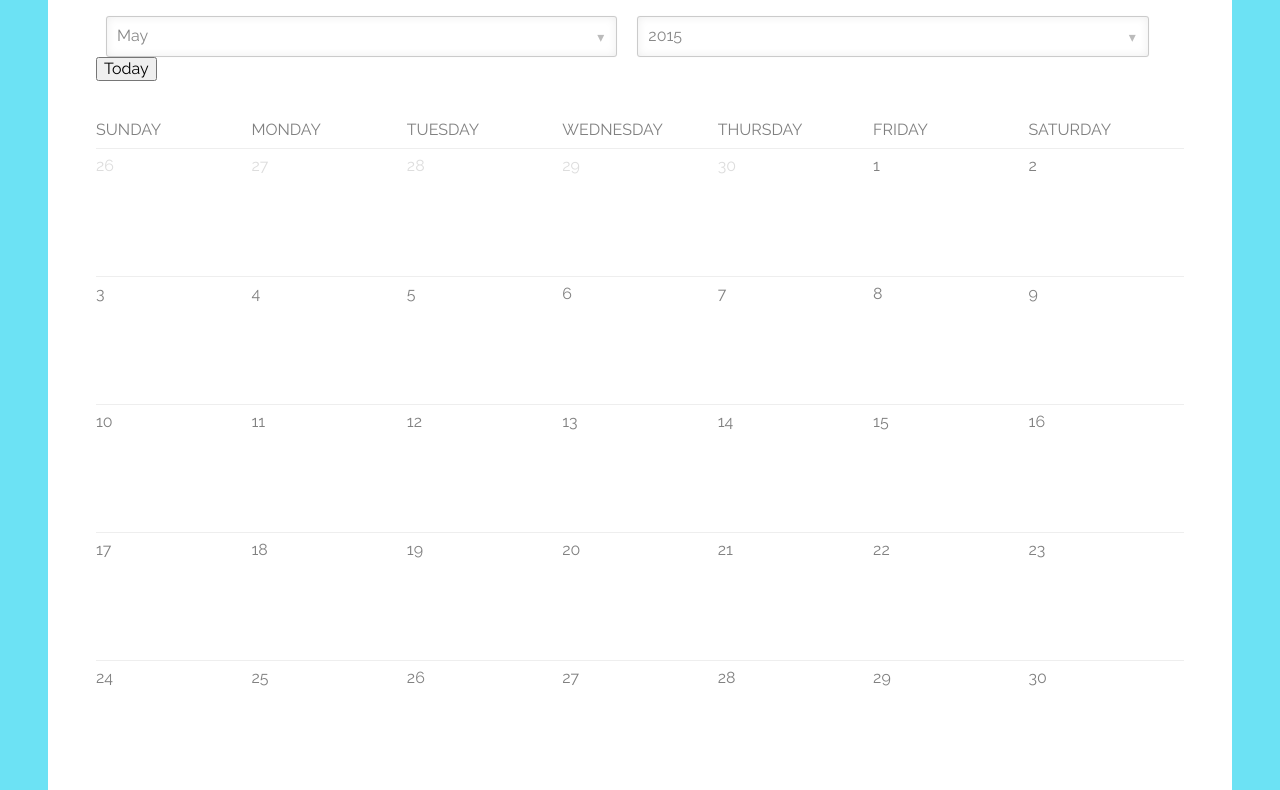
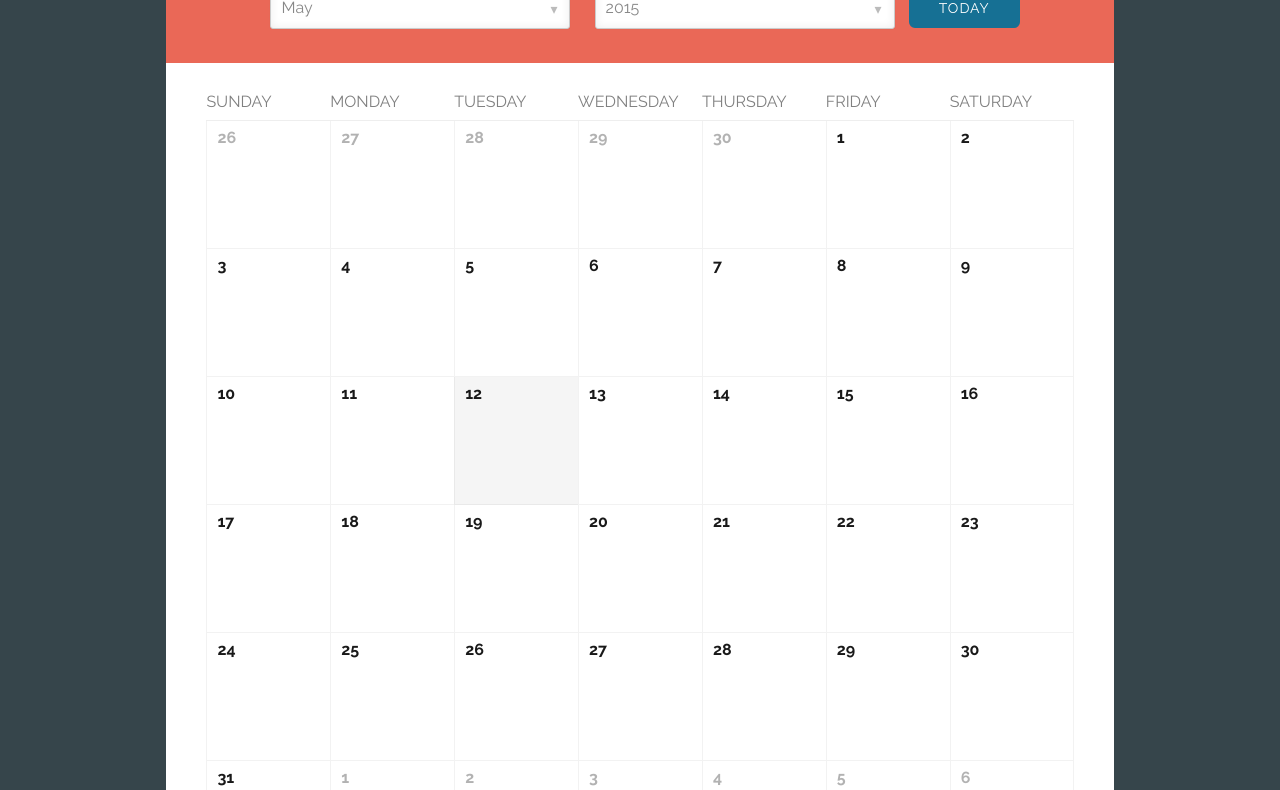
Before and after one commit to populationtwo/ng-calendar-directive, a website: page app/index.html in a window 1280 px wide. Shown: the part 167-957 px from the top of the page. Drawn offline with nearby package versions, Linux system fonts and the light colour scheme.

Commit message:
Add front end styling.

```diff
--- a/app/calendar-template.html
+++ b/app/calendar-template.html
@@ -17,6 +17,8 @@
 			</form>
 		</header>
 
+		<div class="calendar-body">
+
 		<ol class="day-names">
 			<li>Sunday</li>
 			<li>Monday</li>
@@ -31,6 +33,8 @@
 				<div class="date">{{day.day}}</div>
 			</li>
 		</ol>
+		</div>
+
 	</div>
 
 
--- a/app/sass/main.scss
+++ b/app/sass/main.scss
@@ -2,13 +2,7 @@
 @import url(http://fonts.googleapis.com/css?family=Raleway:400,700,300);
 @import "bourbon/bourbon";
 
-/* ================
-   Assign Variables */
-$primary-color: #6EB590;
-$secondary-color: #9987B5;
 
-/* ===========================
-   Setup Mixins/Helper Classes */
 .clearfix:after {
 	content: ".";
 	display: block;
@@ -16,62 +10,62 @@ $secondary-color: #9987B5;
 	clear: both;
 	visibility: hidden;
 }
-
-/* ==========
-   Setup Page */
 *, *:before, *:after {
 	box-sizing: border-box;
 }
 
 body {
 	padding: 3em;
-	background: #6ce2f4;
+	background: #36454B;
 	color: grey;
 	font-family: 'Raleway', sans-serif;
 }
 
-
-
-
-
-
-
-
-
-
-
-
-
-
-
-
-
-
-.cal-nav {
-	margin-bottom: rem(40);
+.page {
+	width: 80%;
+	margin: 0 auto;
+	max-width: rem(1400);
 }
 
 .select-wrapper {
 	@include clearfix;
-	min-width: 300px;
-	margin: 0 auto;
+	margin: 0 auto rem(30);
+	text-align: center;
+}
+
+button {
+	transition: all 0.15s ease-out 0s;
+	background: #167094;
+	border-radius: 6px;
+	color: white;
+	font-size: 0.875em;
+	letter-spacing: 1px;
+	padding: 1em;
+	text-align: center;
+	text-transform: uppercase;
+	display: inline-block;
+	margin: 0;
+	border: 0;
+	vertical-align: top;
+	padding: rem(12) rem(30);
+	cursor: pointer;
+	&:hover, &:focus {
+		background: darken(#167094, 10%);
+	}
 }
 
 .form-select {
 	@include user-select(none);
-	width: 47%;
+	width: rem(300);
 	position: relative;
 	display: inline-block;
-	float: left;
 	margin: 0 rem(10);
 	background: #ffffff;
 	overflow: hidden;
 	border: 1px solid #cbcbcb;
 	border-radius: 3px;
 	box-shadow: 0 0 1px rgba(0, 0, 0, 0.1), inset 0 0 10px rgba(0, 0, 0, 0.07);
-
 	@include transition(box-shadow, 0.2s);
-
 	&:focus,
 	&:hover {
 		box-shadow: 0 0 15px rgba(0, 0, 0, 0.2);
@@ -86,7 +80,6 @@ body {
 		color: #bbbbbb;
 		line-height: 40px;
 		font-size: 14px;
-
 		.ie & {
 			display: none;
 		}
@@ -105,11 +98,8 @@ select {
 	z-index: 2;
 	border: none;
 	padding: 10px 10px 10px 5px;
-	// This is so hacky.. (for Firefox)
-	// Removes the default select arrow.
 	text-overflow: '';
 	text-indent: 5px;
-	// End of brutal hack
 
 	@include appearance(none);
 
@@ -118,9 +108,7 @@ select {
 		border: 1px solid #cbcbcb;
 		border-radius: 3px;
 		box-shadow: 0 0 1px rgba(0, 0, 0, 0.1), inset 0 0 10px rgba(0, 0, 0, 0.07);
-
 		@include transition(box-shadow, 0.2s);
-
 		&:hover {
 			border-color: #cccccc;
 			box-shadow: 0 0 15px rgba(0, 0, 0, 0.2);
@@ -143,23 +131,21 @@ select::-ms-expand {
 	display: none;
 }
 
-
-
-
-
-
-
 /* ================
    Calendar Styling */
 .calendar {
 	background: white;
-	padding: 3em;
-	border-radius: 10px;
+	header {
+		background: #EA6857;
+		padding: rem(20) 0 0;
+		@include clearfix;
+	}
 	.month {
 		margin-top: 0;
 		font-weight: normal;
 		font-size: 3em;
-		color: $primary-color;
+		color: #FFF;
+		text-align: center;
 	}
 	ol {
 		list-style: none;
@@ -180,18 +166,32 @@ select::-ms-expand {
 	}
 	.days {
 		li {
-			border-bottom: 1px solid #eee;
+			border-bottom: 1px solid rgba(0, 0, 0, 0.05);
+			border-left: 1px solid rgba(0, 0, 0, 0.05);
+
 			min-height: 8em;
 			.date {
 				margin: .5em 0;
+				padding-left: rem(10);
+				font-weight: 700;
+				color: rgba(0, 0, 0, 0.9);
+
 			}
 
-			&:nth-child(n+29) {
-				border-bottom: none;
+			&:nth-child(7n+7) {
+				border-right: 1px solid rgba(0, 0, 0, 0.05);
 			}
 			&.outside .date {
-				color: #ddd;
+					color: rgba(0, 0, 0, 0.3);
+			}
+			&.today {
+				color: #800000;
+				background: whitesmoke;
 			}
 		}
 	}
 }
+
+.calendar-body {
+	padding: rem(30) rem(40);
+}
--- a/bower.json
+++ b/bower.json
@@ -21,6 +21,5 @@
   "dependencies": {
     "angular": "~1.2.20",
     "angular-mocks": "~1.2.20",
-    "foundation": "~5.5.2"
   }
 }
```
Also changed, not shown: app/css/main.css.
